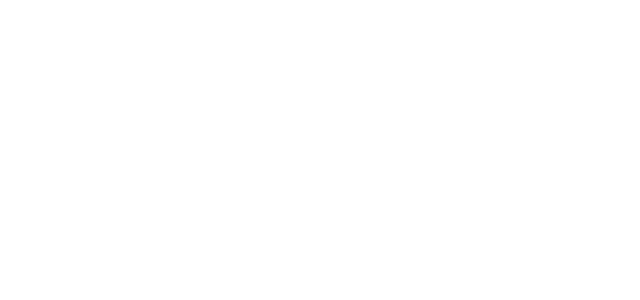
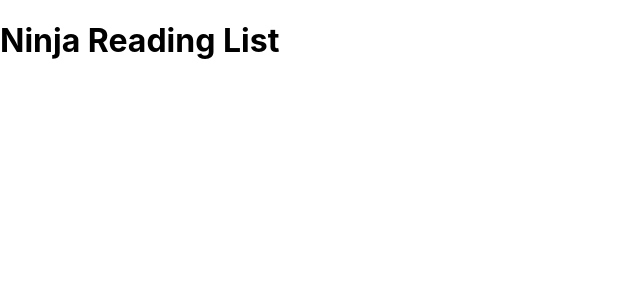
Before and after one commit to JosiahOnline/evershine, a React (Create React App) app: page / in a window 1280 px wide. Shown: the top 300 px of the page, without its empty margins (0-640 px from the left). Built offline with nearby package versions, Linux system fonts and the light colour scheme.

Commit message:
Add Navbar

```diff
--- a/src/App.js
+++ b/src/App.js
@@ -1,8 +1,10 @@
 import React from 'react';
+import Navbar from './components/Navbar';
 
 function App() {
   return (
     <div className="App">
+        <Navbar />
     </div>
   );
 }
--- /dev/null
+++ b/src/components/Navbar.js
@@ -0,0 +1,11 @@
+import React from 'react';
+
+const Navbar = () => {
+  return (
+    <div className="navbar">
+      <h1>Ninja Reading List</h1>
+    </div>
+  );
+}
+
+export default Navbar;
```
